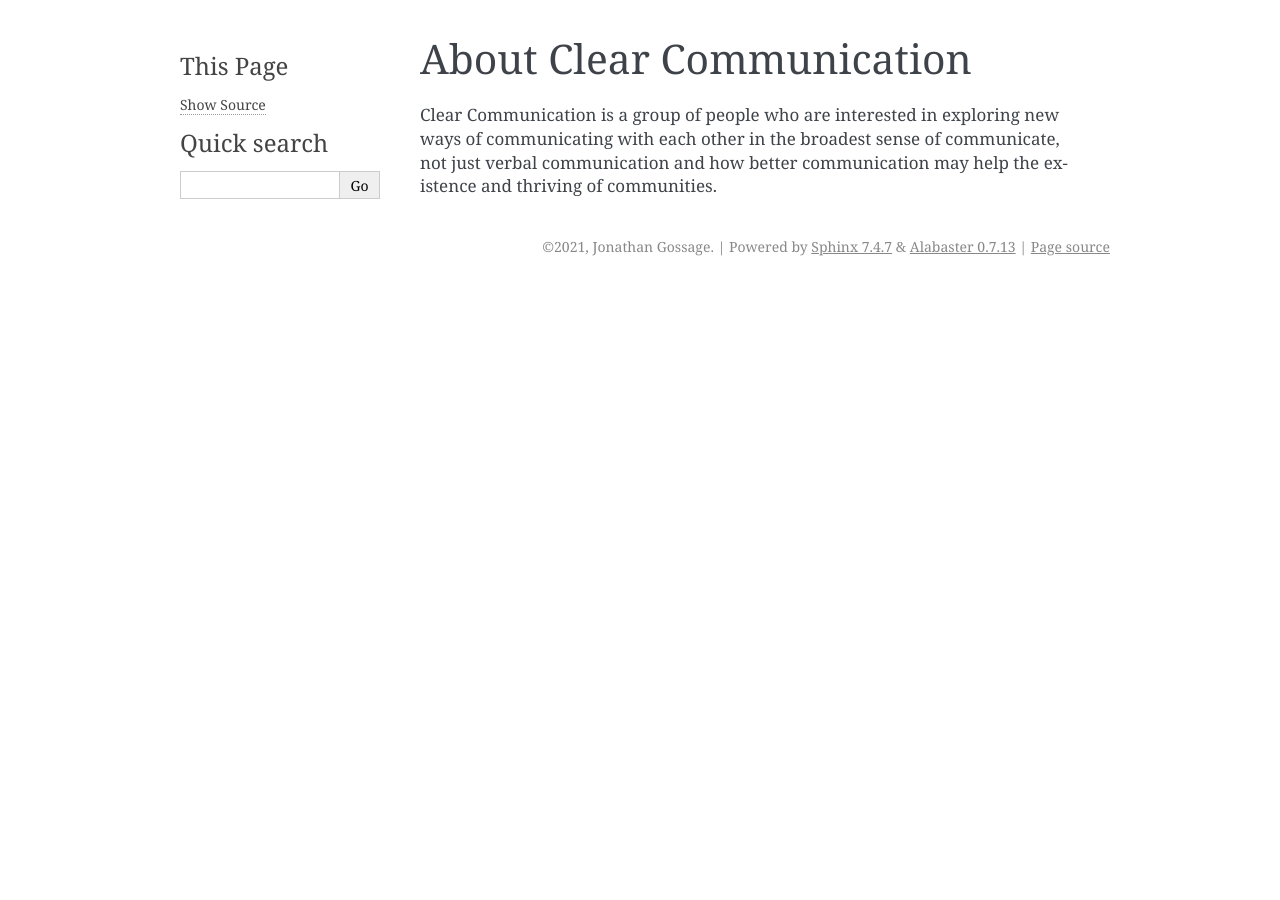
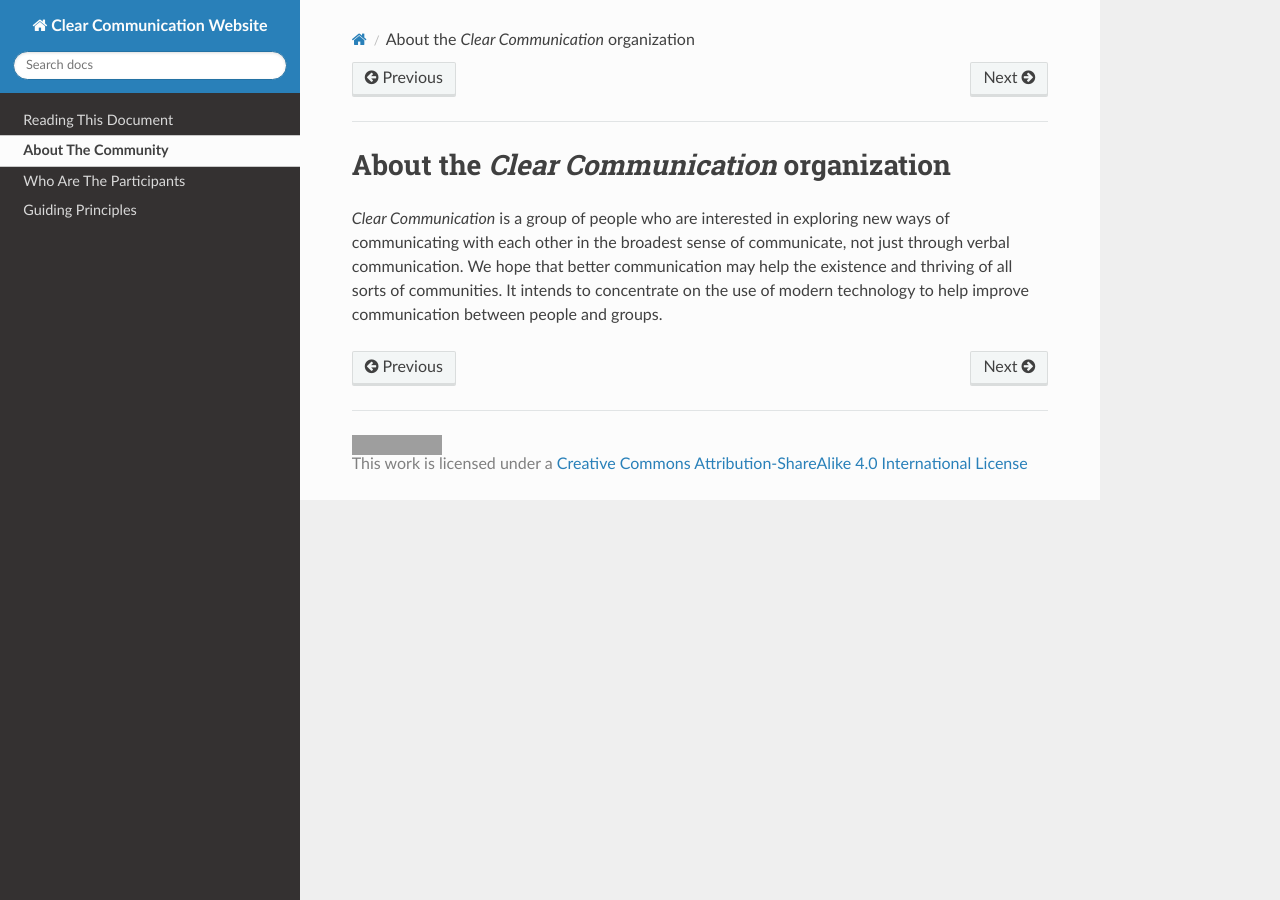
Before and after one commit to clearcommunication/Website, a Sphinx documentation site: the page built from source/About.rst, in a window 1280 px wide. Built offline with Sphinx 7.4.7 and the Read the Docs theme 2.0.0, drawn with Linux system fonts in a browser that asks for light colours; grey boxes are pictures that could not be loaded.

Commit message:
Initial commit.

```diff
--- a/source/About.rst
+++ b/source/About.rst
@@ -1,13 +1,11 @@
-#########################
-About Clear Communication
-#########################
+############################################
+About the *Clear Communication* organization
+############################################
 
-Clear Communication is a group of
-people who are interested in
-exploring new ways of communicating
-with each other in the broadest sense
-of communicate, not just verbal
-communication and how better
-communication may help the
-existence and thriving of
+*Clear Communication* is a group of people who are interested in
+exploring new ways of communicating with each other in the broadest sense
+of communicate, not just through verbal communication. We hope that
+better communication may help the existence and thriving of all sorts of
 communities.
+It intends to concentrate on the use of modern technology to help improve
+communication between people and groups.
--- /dev/null
+++ b/source/_templates/breadcrumbs.html
@@ -0,0 +1,4 @@
+{%- extends "sphinx_rtd_theme/breadcrumbs.html" %}
+
+{% block breadcrumbs_aside %}
+{% endblock %}
--- /dev/null
+++ b/source/_templates/footer.html
@@ -0,0 +1,20 @@
+{% extends '!footer.html' %}
+  {% block contentinfo %}
+  {% endblock %}
+  {% set show_sphinx = None %}
+
+  {% block extrafooter %}
+    {{super}}
+    <a rel="license"
+       href="http://creativecommons.org/licences/by-sa/4.0/">
+       <img alt="Creative Commons License"
+            style="border-width:0"
+            src="https:///i.creativecommons.org/l/by-sa/4,0/88x31.png" />
+    </a>
+    <br />
+    This work is licensed under a
+    <a rel="license"
+       href="http://creativecommons.org/licenses/by-sa/4.0">
+       Creative Commons Attribution-ShareAlike 4.0 International License
+    </a>
+  {% endblock %}
--- a/source/conf.py
+++ b/source/conf.py
@@ -13,12 +13,13 @@
 # import os
 # import sys
 # sys.path.insert(0, os.path.abspath('.'))
+import sphinx_rtd_theme
 
 
 # -- Project information -----------------------------------------------------
 
 project = 'Clear Communication Website'
-copyright = '2021, Jonathan Gossage'
+copyright = '2021, Clear Communication'
 author = 'Jonathan Gossage'
 
 # The full version, including alpha/beta/rc tags
@@ -31,6 +32,7 @@ release = '0.1.0'
 # extensions coming with Sphinx (named 'sphinx.ext.*') or your custom
 # ones.
 extensions = [
+    "sphinx_rtd_theme"
 ]
 
 # Add any paths that contain templates here, relative to this directory.
@@ -47,9 +49,11 @@ exclude_patterns = []
 # The theme to use for HTML and HTML Help pages.  See the documentation for
 # a list of builtin themes.
 #
-html_theme = 'alabaster'
+html_theme = 'sphinx_rtd_theme'
 
 # Add any paths that contain custom static files (such as style sheets) here,
 # relative to this directory. They are copied after the builtin static files,
 # so a file named "default.css" will overwrite the builtin "default.css".
 html_static_path = ['_static']
+
+html_theme_options = {"prev_next_buttons_location": "both"}
```
Also changed, not shown: source/JonathanGossage.rst (+10 -21 lines), source/Participants.rst (+10 -9 lines), source/index.rst (+15 -13 lines), source/readdocs.rst (added, +11 -0 lines), readme.md (renamed from source/readme.md), 2 other files.
